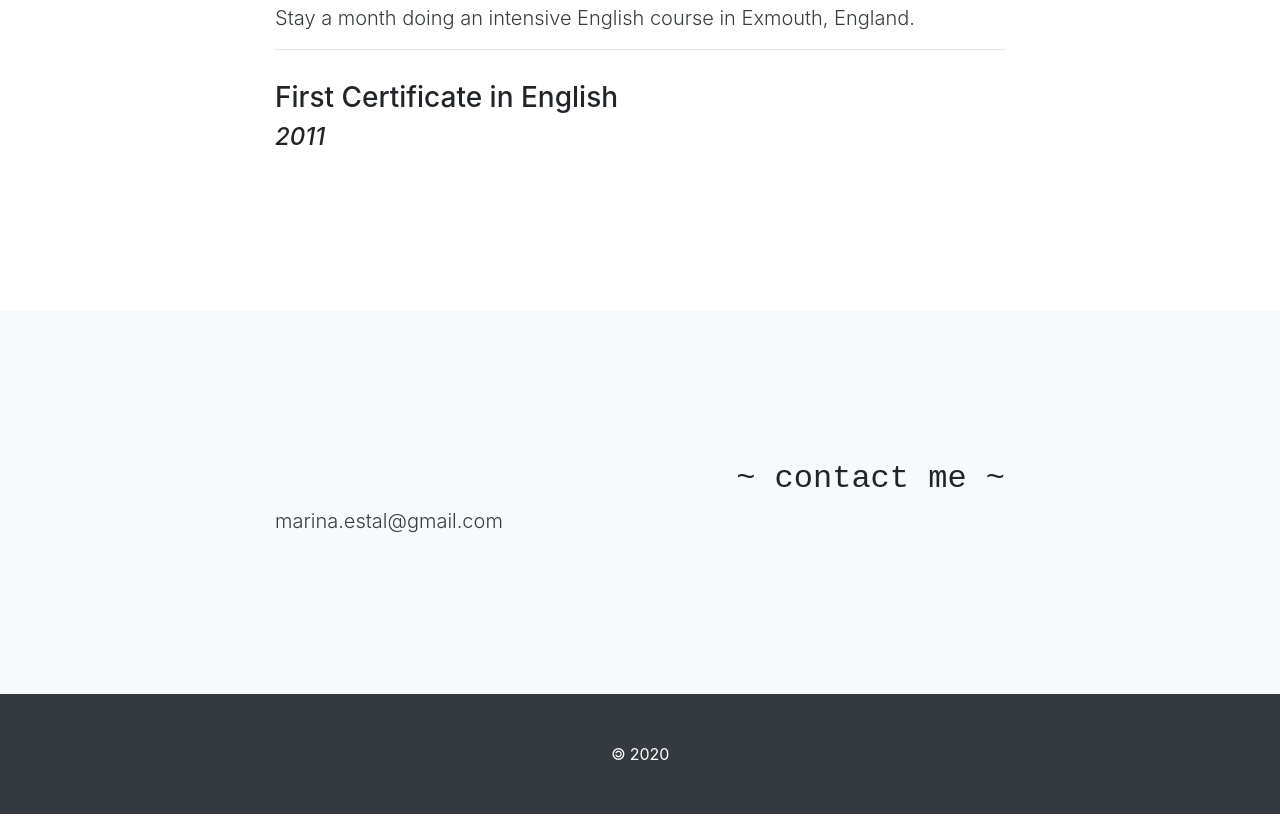
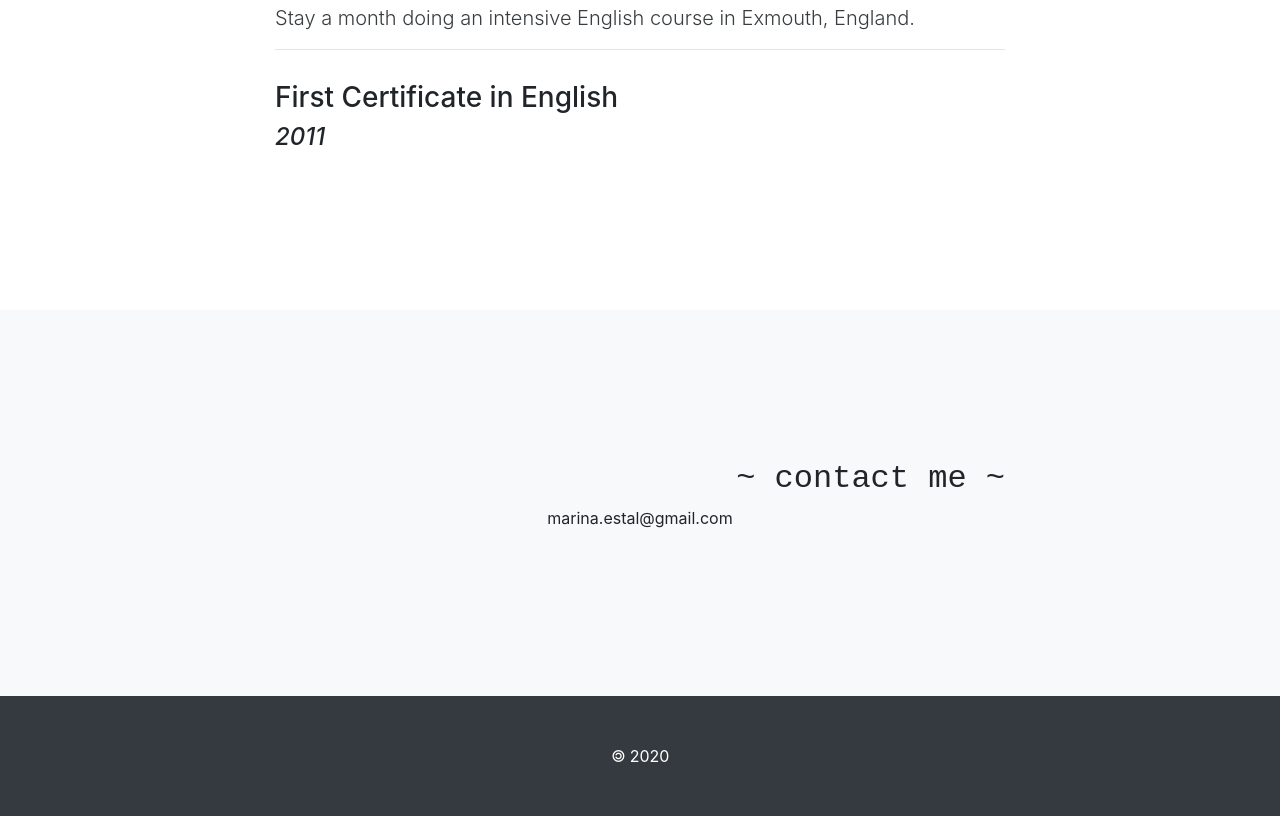
Before and after one commit to ealmenzar/ealmenzar.github.io, a website with bundled scripts: page index.html in a window 1280 px wide. Shown: the part 4762-5578 px from the top of the page. Built offline with nearby package versions, Linux system fonts and the light colour scheme; some icons are missing; a web font is replaced by a local one.

Commit message:
Update contact

```diff
--- a/css/scrolling-nav.css
+++ b/css/scrolling-nav.css
@@ -87,6 +87,10 @@ section {
     margin-bottom: 1rem;
 }
 
+.contact {
+    text-align: center;
+}
+
 /* FOOTER */
 
 .copyleft {
--- a/index.html
+++ b/index.html
@@ -218,7 +218,7 @@
       <div class="row">
         <div class="col-lg-8 mx-auto">
           <h2>~ contact me ~</h2>
-          <p class="lead">marina.estal@gmail.com</p>
+          <p class="lead"><div class="contact">marina.estal@gmail.com</div></p>
         </div>
       </div>
     </div>
```
